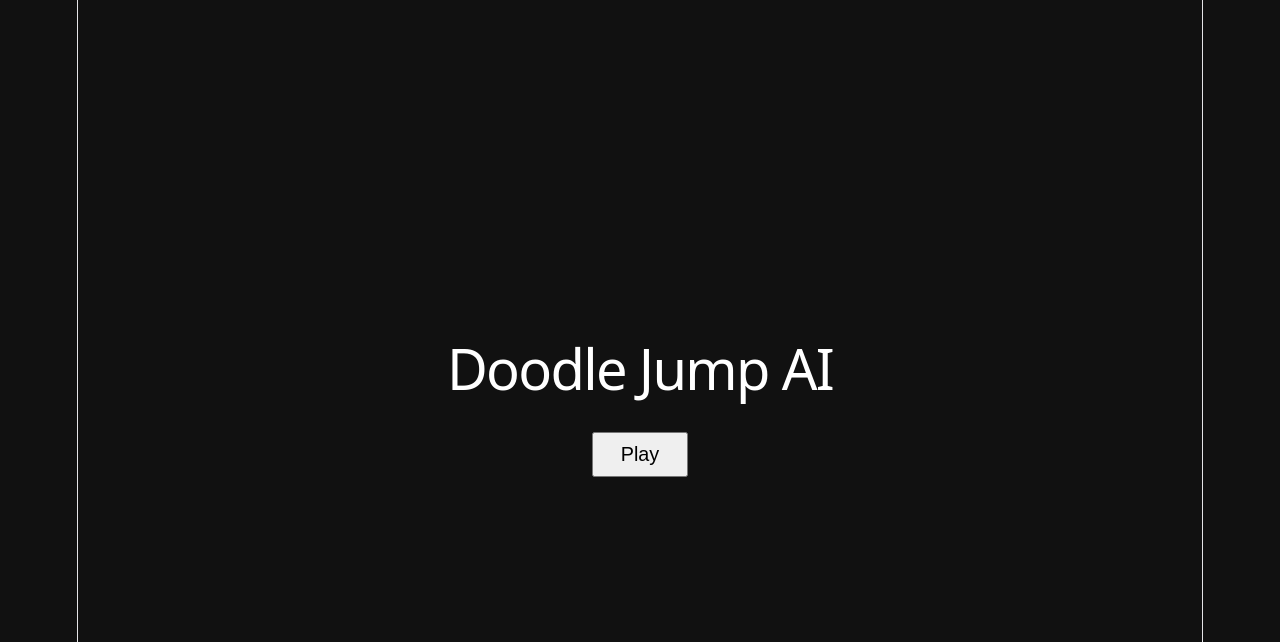
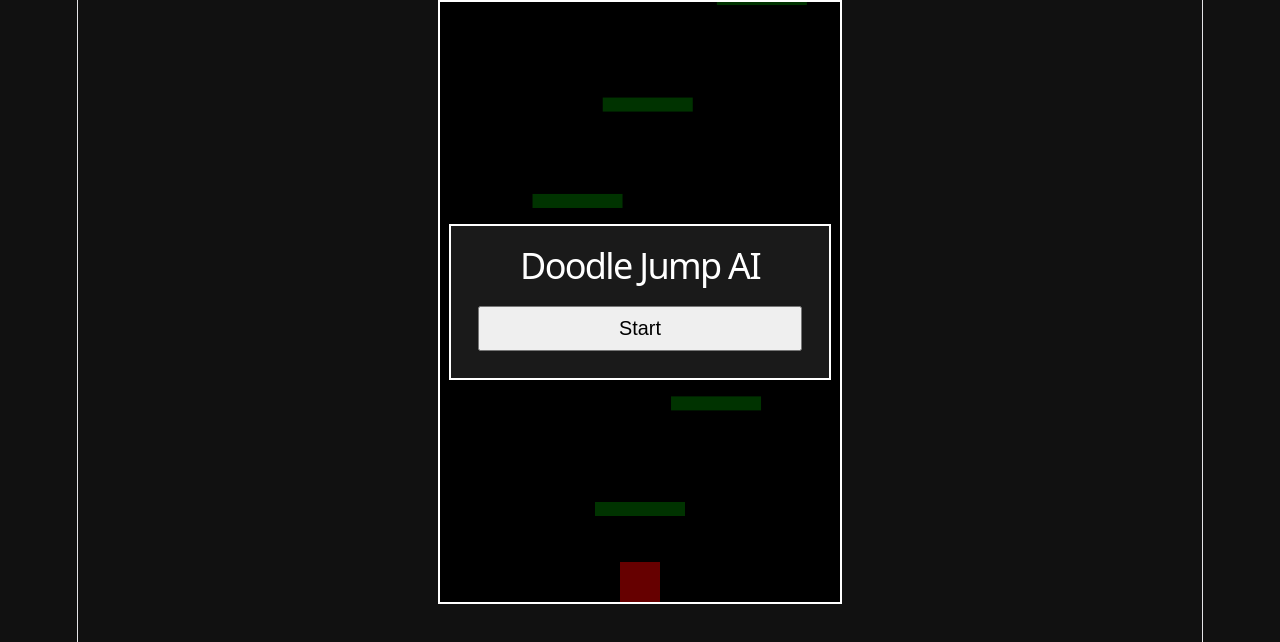
Before and after one commit to ArushC/the-ascent, a React (Vite) app: page / in a window 1280 px wide. Shown: the top 642 px of the page. Built offline with nearby package versions, Linux system fonts and the light colour scheme.

Commit message:
add game over menu flow

```diff
--- a/src/App.css
+++ b/src/App.css
@@ -6,6 +6,7 @@ body {
   align-items: center;
   justify-content: center;
   background: #111;
+  font-family: sans-serif;
 }
 
 main {
@@ -13,29 +14,3 @@ main {
   align-items: center;
   justify-content: center;
 }
-
-canvas {
-  border: 2px solid white;
-  background: black;
-}
-
-h1 {
-  color: white;
-}
-
-.home {
-  min-height: 100vh;
-  display: flex;
-  flex-direction: column;
-  justify-content: center;
-  align-items: center;
-  gap: 1rem;
-  color: white;
-  font-family: sans-serif;
-}
-
-.home button {
-  padding: 0.5rem 1.5rem;
-  font-size: 1.1rem;
-  cursor: pointer;
-}
--- a/src/App.tsx
+++ b/src/App.tsx
@@ -1,41 +1,13 @@
-import { useEffect, useRef, useState } from "react";
 import "./App.css";
-import { Game } from "./game/Game";
+import { GameCanvas } from "./game/GameCanvas";
 
 const CANVAS_WIDTH = 400;
 const CANVAS_HEIGHT = 600;
 
 function App() {
-  const canvasRef = useRef<HTMLCanvasElement | null>(null);
-  const [isPlaying, setIsPlaying] = useState(false);
-
-  useEffect(() => {
-    if (!isPlaying) return;
-
-    const canvas = canvasRef.current;
-    if (!canvas) return;
-
-    const ctx = canvas.getContext("2d");
-    if (!ctx) return;
-
-    const game = new Game(canvas, ctx);
-    game.start();
-
-    return () => {
-      game.stop();
-    };
-  }, [isPlaying]);
-
   return (
     <main>
-      {isPlaying ? (
-        <canvas ref={canvasRef} width={CANVAS_WIDTH} height={CANVAS_HEIGHT} />
-      ) : (
-        <div className="home">
-          <h1>Doodle Jump AI</h1>
-          <button onClick={() => setIsPlaying(true)}>Play</button>
-        </div>
-      )}
+      <GameCanvas width={CANVAS_WIDTH} height={CANVAS_HEIGHT} />
     </main>
   );
 }
--- a/src/game/Game.ts
+++ b/src/game/Game.ts
@@ -1,8 +1,8 @@
 import { createPlayer, type Player } from "./entities/Player";
 import type { StaticPlatform } from "./entities/StaticPlatform";
-import { KeyboardInput, type HorizontalIntent } from "./input/KeyboardInput";
+import { KeyboardInput } from "./input/KeyboardInput";
 import { resolvePlatformLanding } from "./systems/CollisionSystem";
-import { updateCamera } from "./systems/CameraSystem";
+import { isPlayerBelowScreen, updateCamera } from "./systems/CameraSystem";
 import {
   createInitialPlatforms,
   updatePlatformsForCamera,
@@ -16,27 +16,36 @@ import {
 } from "./systems/ScoreSystem";
 
 const MAX_DELTA_MS = 50;
-const NO_HORIZONTAL_INPUT: HorizontalIntent = 0;
-const SCORE_TEXT_COLOR = "white";
-const SCORE_TEXT_FONT = "24px sans-serif";
-const SCORE_TEXT_SCREEN_X = 16;
-const SCORE_TEXT_SCREEN_Y = 32;
+
+export type GamePhase = "ready" | "playing" | "paused" | "over";
+
+export type GameUiState = {
+  phase: GamePhase;
+  score: number;
+};
 
 export class Game {
   private canvas: HTMLCanvasElement;
   private ctx: CanvasRenderingContext2D;
+  private readonly publishUiState: (uiState: GameUiState) => void;
   private running = false;
   private rafId: number | null = null;
   private lastTimestamp = 0;
   private player: Player;
   private staticPlatforms: StaticPlatform[];
-  private keyboardInput: KeyboardInput | null = null;
+  private readonly keyboardInput = new KeyboardInput();
   private screenTopY = 0;
   private scoreState: ScoreState;
+  private phase: GamePhase = "ready";
 
-  constructor(canvas: HTMLCanvasElement, ctx: CanvasRenderingContext2D) {
+  constructor(
+    canvas: HTMLCanvasElement,
+    ctx: CanvasRenderingContext2D,
+    publishUiState: (uiState: GameUiState) => void,
+  ) {
     this.canvas = canvas;
     this.ctx = ctx;
+    this.publishUiState = publishUiState;
     this.player = createPlayer(canvas);
     this.scoreState = createScoreState(this.player.y);
     this.staticPlatforms = createInitialPlatforms(canvas.width, canvas.height);
@@ -44,7 +53,6 @@ export class Game {
 
   start(): void {
     if (this.running) return;
-    this.keyboardInput = new KeyboardInput();
     this.running = true;
     this.lastTimestamp = performance.now();
     this.rafId = requestAnimationFrame(this.tick);
@@ -52,11 +60,7 @@ export class Game {
 
   stop(): void {
     this.running = false;
-
-    if (this.keyboardInput !== null) {
-      this.keyboardInput.destroy();
-      this.keyboardInput = null;
-    }
+    this.keyboardInput.destroy();
 
     if (this.rafId !== null) {
       cancelAnimationFrame(this.rafId);
@@ -64,10 +68,36 @@ export class Game {
     }
   }
 
+  beginRun(): void {
+    if (this.phase !== "ready") return;
+
+    this.setPhase("playing");
+  }
+
+  pause(): void {
+    if (this.phase !== "playing") return;
+
+    this.setPhase("paused");
+  }
+
+  resume(): void {
+    if (this.phase !== "paused") return;
+
+    this.setPhase("playing");
+  }
+
+  restart(): void {
+    if (this.phase !== "paused" && this.phase !== "over") return;
+
+    this.resetWorld();
+    this.setPhase("playing");
+  }
+
   private tick = (timestamp: number): void => {
     const deltaTime = Math.min(timestamp - this.lastTimestamp, MAX_DELTA_MS);
     this.lastTimestamp = timestamp;
 
+    this.applyKeyboardShortcuts();
     this.update(deltaTime);
     this.render();
 
@@ -76,10 +106,46 @@ export class Game {
     }
   };
 
+  private applyKeyboardShortcuts(): void {
+    const keyPresses = this.keyboardInput.consumePhaseKeyPresses();
+
+    const startedFromReady = keyPresses.start && this.phase === "ready";
+
+    if (keyPresses.start) {
+      this.beginRun();
+    }
+
+    if (keyPresses.pauseOrResume && !startedFromReady) {
+      this.applyPauseOrResumeShortcut();
+    }
+
+    if (keyPresses.restart) {
+      this.restart();
+    }
+  }
+
+  private applyPauseOrResumeShortcut(): void {
+    switch (this.phase) {
+      case "ready":
+        this.beginRun();
+        break;
+      case "playing":
+        this.pause();
+        break;
+      case "paused":
+        this.resume();
+        break;
+      case "over":
+        break;
+    }
+  }
+
   private update(deltaTime: number): void {
-    const horizontalIntent =
-      this.keyboardInput?.getHorizontalIntent() ?? NO_HORIZONTAL_INPUT;
+    if (this.phase !== "playing") return;
+
+    const horizontalIntent = this.keyboardInput.getHorizontalIntent();
     const previousY = this.player.y;
+    const scoreBeforeUpdate = getScore(this.scoreState);
 
     updatePlayerPhysics(this.player, deltaTime, horizontalIntent);
     resolvePlatformLanding(this.player, this.staticPlatforms, previousY);
@@ -95,6 +161,17 @@ export class Game {
       this.canvas.width,
       this.canvas.height,
     );
+
+    if (
+      isPlayerBelowScreen(this.player.y, this.screenTopY, this.canvas.height)
+    ) {
+      this.setPhase("over");
+      return;
+    }
+
+    if (getScore(this.scoreState) !== scoreBeforeUpdate) {
+      this.publishCurrentUiState();
+    }
   }
 
   private render(): void {
@@ -114,13 +191,29 @@ export class Game {
     this.player.draw(ctx);
 
     ctx.restore();
+  }
 
-    ctx.fillStyle = SCORE_TEXT_COLOR;
-    ctx.font = SCORE_TEXT_FONT;
-    ctx.fillText(
-      `Score: ${getScore(this.scoreState)}`,
-      SCORE_TEXT_SCREEN_X,
-      SCORE_TEXT_SCREEN_Y,
+  private resetWorld(): void {
+    this.player = createPlayer(this.canvas);
+    this.scoreState = createScoreState(this.player.y);
+    this.staticPlatforms = createInitialPlatforms(
+      this.canvas.width,
+      this.canvas.height,
     );
+    this.screenTopY = 0;
+  }
+
+  private setPhase(phase: GamePhase): void {
+    if (this.phase === phase) return;
+
+    this.phase = phase;
+    this.publishCurrentUiState();
+  }
+
+  private publishCurrentUiState(): void {
+    this.publishUiState({
+      phase: this.phase,
+      score: getScore(this.scoreState),
+    });
   }
 }
--- /dev/null
+++ b/src/game/GameCanvas.tsx
@@ -0,0 +1,62 @@
+import { useEffect, useRef, useState } from "react";
+import { Game, type GameUiState } from "./Game";
+import type { GameControls } from "./GameControls";
+import { GameHud } from "./GameHud";
+import { GameMenu, type GameMenuPhase } from "./GameMenu";
+import "./game-ui.css";
+
+type GameCanvasProps = {
+  width: number;
+  height: number;
+};
+
+export function GameCanvas({ width, height }: GameCanvasProps) {
+  const canvasRef = useRef<HTMLCanvasElement | null>(null);
+  const [uiControls, setUiControls] = useState<GameControls | null>(null);
+  const [ui, setUi] = useState<GameUiState>({
+    phase: "ready",
+    score: 0,
+  });
+
+  useEffect(() => {
+    const canvas = canvasRef.current;
+    const ctx = canvas?.getContext("2d");
+
+    if (!canvas || !ctx) return;
+
+    const game = new Game(canvas, ctx, setUi);
+
+    setUiControls({
+      beginRun: () => game.beginRun(),
+      pause: () => game.pause(),
+      resume: () => game.resume(),
+      restart: () => game.restart(),
+    });
+
+    game.start();
+
+    return () => {
+      game.stop();
+      setUiControls(null);
+    };
+  }, []);
+
+  const menuPhase: GameMenuPhase | null =
+    ui.phase === "playing" ? null : ui.phase;
+
+  return (
+    <div className="game-shell" style={{ width, height }}>
+      <canvas ref={canvasRef} width={width} height={height} />
+      {uiControls ? (
+        <GameHud
+          phase={ui.phase}
+          score={ui.score}
+          onOpenMenu={() => uiControls.pause()}
+        />
+      ) : null}
+      {menuPhase && uiControls ? (
+        <GameMenu phase={menuPhase} score={ui.score} controls={uiControls} />
+      ) : null}
+    </div>
+  );
+}
--- /dev/null
+++ b/src/game/GameControls.ts
@@ -0,0 +1,6 @@
+export type GameControls = {
+  beginRun: () => void;
+  pause: () => void;
+  resume: () => void;
+  restart: () => void;
+};
--- /dev/null
+++ b/src/game/GameHud.tsx
@@ -0,0 +1,28 @@
+import type { GamePhase } from "./Game";
+
+type GameHudProps = {
+  phase: GamePhase;
+  score: number;
+  onOpenMenu: () => void;
+};
+
+const MENU_ICON = "☰";
+
+export function GameHud({ phase, score, onOpenMenu }: GameHudProps) {
+  if (phase === "ready" || phase === "over") return null;
+
+  return (
+    <div className={`game-hud ${phase === "paused" ? "is-paused" : ""}`}>
+      <div className="game-score">Score: {score}</div>
+      <button
+        className="game-icon-button"
+        type="button"
+        aria-label="Open pause menu"
+        onClick={onOpenMenu}
+        disabled={phase !== "playing"}
+      >
+        {MENU_ICON}
+      </button>
+    </div>
+  );
+}
--- /dev/null
+++ b/src/game/GameMenu.tsx
@@ -0,0 +1,56 @@
+import type { GamePhase } from "./Game";
+import type { GameControls } from "./GameControls";
+
+export type GameMenuPhase = Exclude<GamePhase, "playing">;
+
+type GameMenuProps = {
+  phase: GameMenuPhase;
+  score: number;
+  controls: GameControls;
+};
+
+type GameMenuAction = {
+  label: string;
+  control: keyof GameControls;
+};
+
+const MENU_TITLES: Record<GameMenuPhase, string> = {
+  ready: "Doodle Jump AI",
+  paused: "Paused",
+  over: "Game Over",
+};
+
+const MENU_ACTIONS: Record<GameMenuPhase, GameMenuAction[]> = {
+  ready: [{ label: "Start", control: "beginRun" }],
+  paused: [
+    { label: "Resume", control: "resume" },
+    { label: "Restart", control: "restart" },
+  ],
+  over: [{ label: "Restart", control: "restart" }],
+};
+
+export function GameMenu({ phase, score, controls }: GameMenuProps) {
+  const title = MENU_TITLES[phase];
+  const actions = MENU_ACTIONS[phase];
+
+  return (
+    <div className="game-menu-backdrop">
+      <div className="game-menu" role="dialog" aria-modal="true">
+        <h1>{title}</h1>
+        {phase === "over" ? <p>Final score: {score}</p> : null}
+        <div className="game-menu-actions">
+          {actions.map((action) => (
+            <button
+              key={action.label}
+              className="game-btn"
+              type="button"
+              onClick={() => controls[action.control]()}
+            >
+              {action.label}
+            </button>
+          ))}
+        </div>
+      </div>
+    </div>
+  );
+}
--- /dev/null
+++ b/src/game/game-ui.css
@@ -0,0 +1,117 @@
+.game-shell {
+  position: relative;
+  --game-surface: #1a1a1a;
+  --game-page: #111;
+  --game-canvas: black;
+  --game-text: white;
+  --game-border: 2px solid var(--game-text);
+  --game-backdrop: rgba(0, 0, 0, 0.6);
+  --game-space-sm: 0.75rem;
+  --game-space-md: 1.5rem;
+  --game-button-size: 2.5rem;
+  --game-button-padding-y: 0.5rem;
+  --game-menu-width: 18rem;
+  --game-score-size: 1.1rem;
+  --game-score-weight: 700;
+  --game-title-size: 2rem;
+  --game-icon-size: 1.5rem;
+  --game-shadow: 0 1px 2px black;
+  --game-paused-opacity: 0.65;
+  --game-disabled-opacity: 0.5;
+  border: var(--game-border);
+  background: var(--game-canvas);
+  color: var(--game-text);
+  font-family: sans-serif;
+}
+
+.game-shell canvas {
+  display: block;
+  width: 100%;
+  height: 100%;
+  background: var(--game-canvas);
+}
+
+.game-hud {
+  position: absolute;
+  top: 0;
+  left: 0;
+  right: 0;
+  z-index: 1;
+  display: flex;
+  align-items: center;
+  justify-content: space-between;
+  padding: var(--game-space-sm);
+  pointer-events: none;
+}
+
+.game-hud.is-paused {
+  opacity: var(--game-paused-opacity);
+}
+
+.game-score {
+  font-size: var(--game-score-size);
+  font-weight: var(--game-score-weight);
+  text-shadow: var(--game-shadow);
+}
+
+.game-icon-button {
+  display: inline-flex;
+  align-items: center;
+  justify-content: center;
+  width: var(--game-button-size);
+  height: var(--game-button-size);
+  border: var(--game-border);
+  background: var(--game-page);
+  color: var(--game-text);
+  font-size: var(--game-icon-size);
+  cursor: pointer;
+  pointer-events: auto;
+}
+
+.game-icon-button:disabled,
+.game-btn:disabled {
+  cursor: default;
+  opacity: var(--game-disabled-opacity);
+}
+
+.game-menu-backdrop {
+  position: absolute;
+  inset: 0;
+  z-index: 2;
+  display: flex;
+  align-items: center;
+  justify-content: center;
+  background: var(--game-backdrop);
+}
+
+.game-menu {
+  width: min(var(--game-menu-width), calc(100% - var(--game-space-md)));
+  padding: var(--game-space-md);
+  border: var(--game-border);
+  background: var(--game-surface);
+  text-align: center;
+}
+
+.game-menu h1 {
+  margin: 0;
+  color: var(--game-text);
+  font-size: var(--game-title-size);
+}
+
+.game-menu p {
+  margin: var(--game-space-sm) 0 0;
+  font-size: var(--game-score-size);
+}
+
+.game-menu-actions {
+  display: flex;
+  flex-direction: column;
+  gap: var(--game-space-sm);
+  margin-top: var(--game-space-md);
+}
+
+.game-btn {
+  padding: var(--game-button-padding-y) var(--game-space-md);
+  font-size: var(--game-score-size);
+  cursor: pointer;
+}
```
